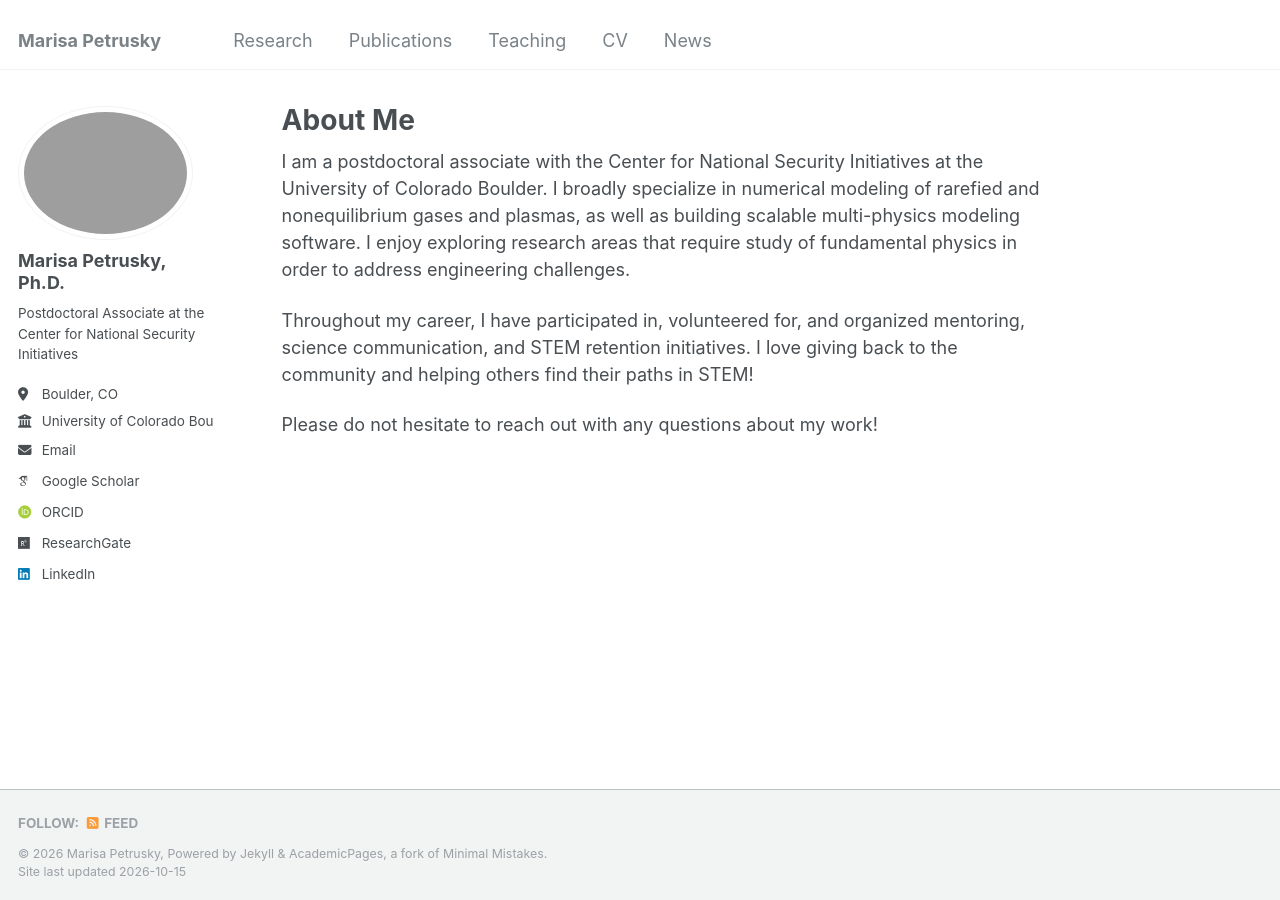
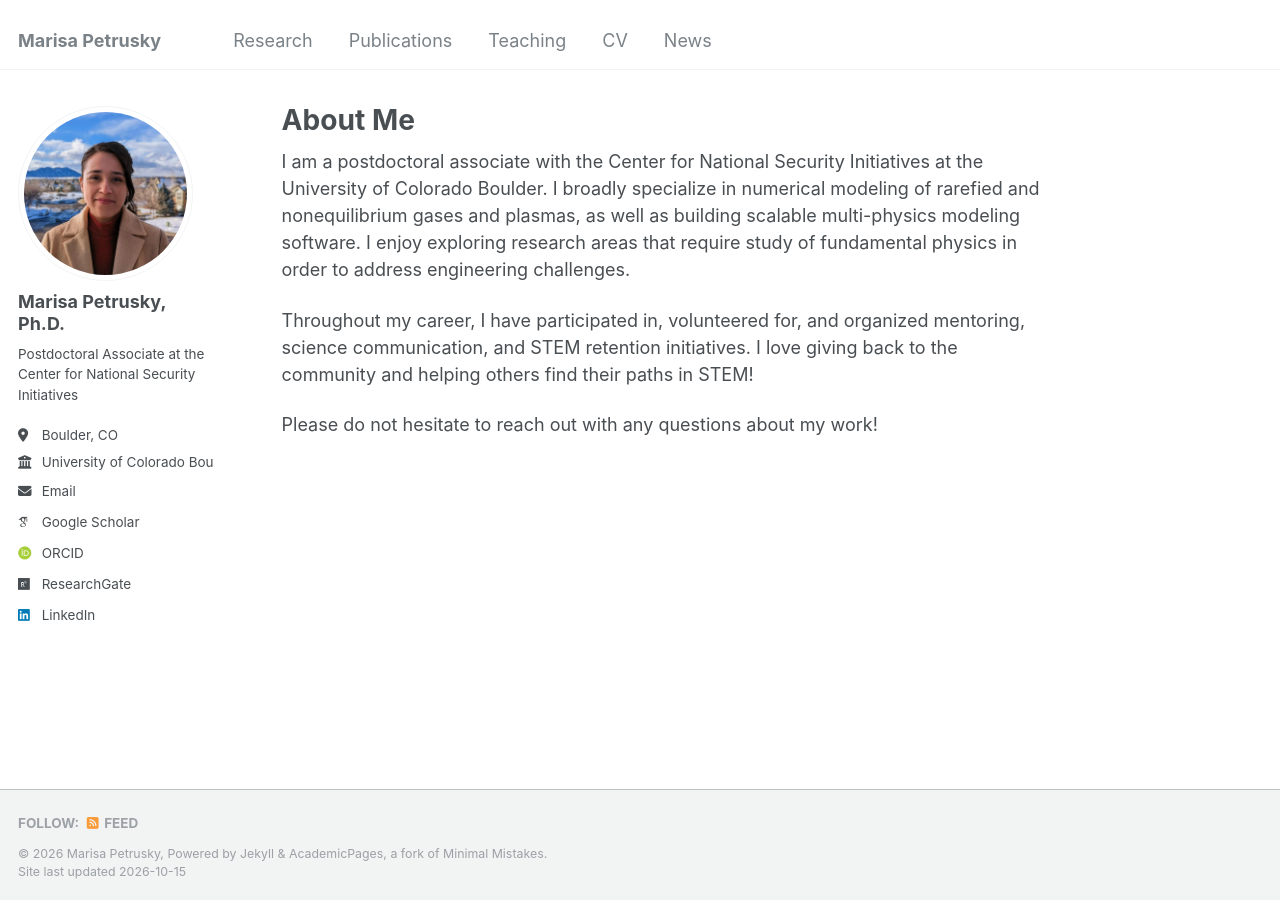
Before and after one commit to marisapetrusky/marisapetrusky.github.io, a Jekyll site: the page built from _pages/about.md, in a window 1280 px wide. Built offline with Jekyll 4.4.1, drawn with Linux system fonts in a browser that asks for light colours; some web fonts are replaced.

Commit message:
Update _config.yml

```diff
--- a/_config.yml
+++ b/_config.yml
@@ -21,7 +21,7 @@ repository               : "marisapetrusky/marisapetrusky.github.io"
 #               Additional customization can be done by editing /_includes/author-profile.html
 author:
   # Biographic information
-  avatar           : "profile.jpg"
+  avatar           : "headshot.jpg"
   name             : "Marisa Petrusky, Ph.D."
   pronouns         : # example: "she/her"
   bio              : "Postdoctoral Associate at the Center for National Security Initiatives"
```
